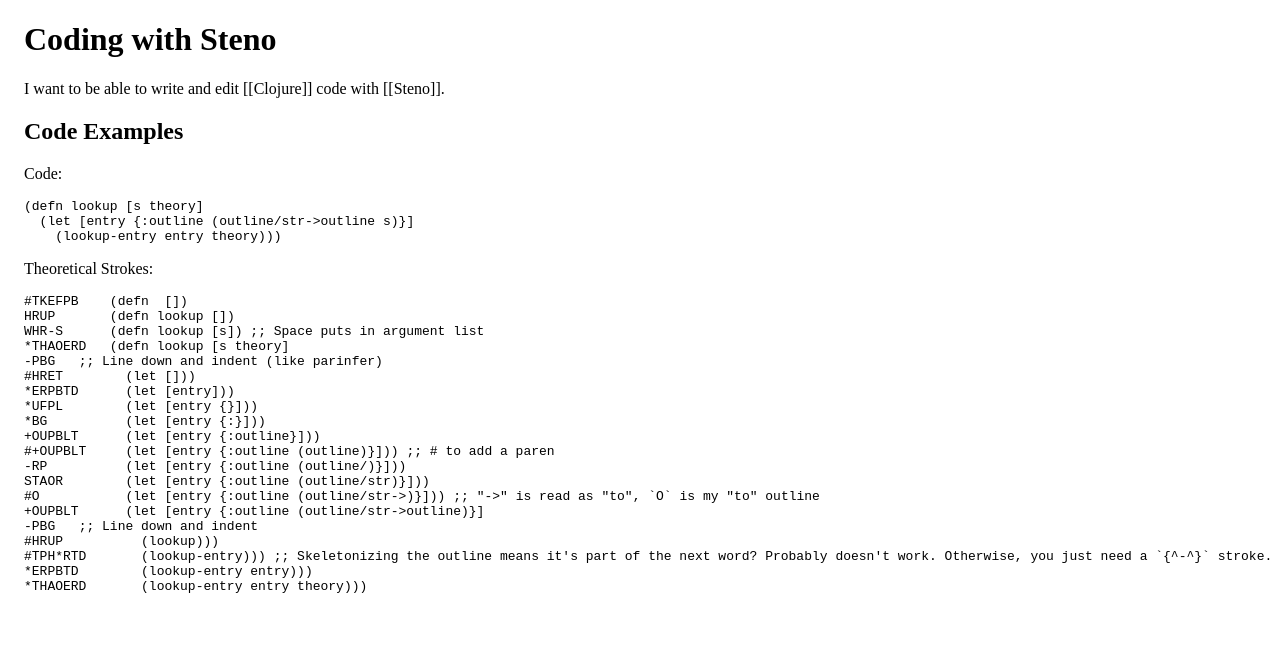
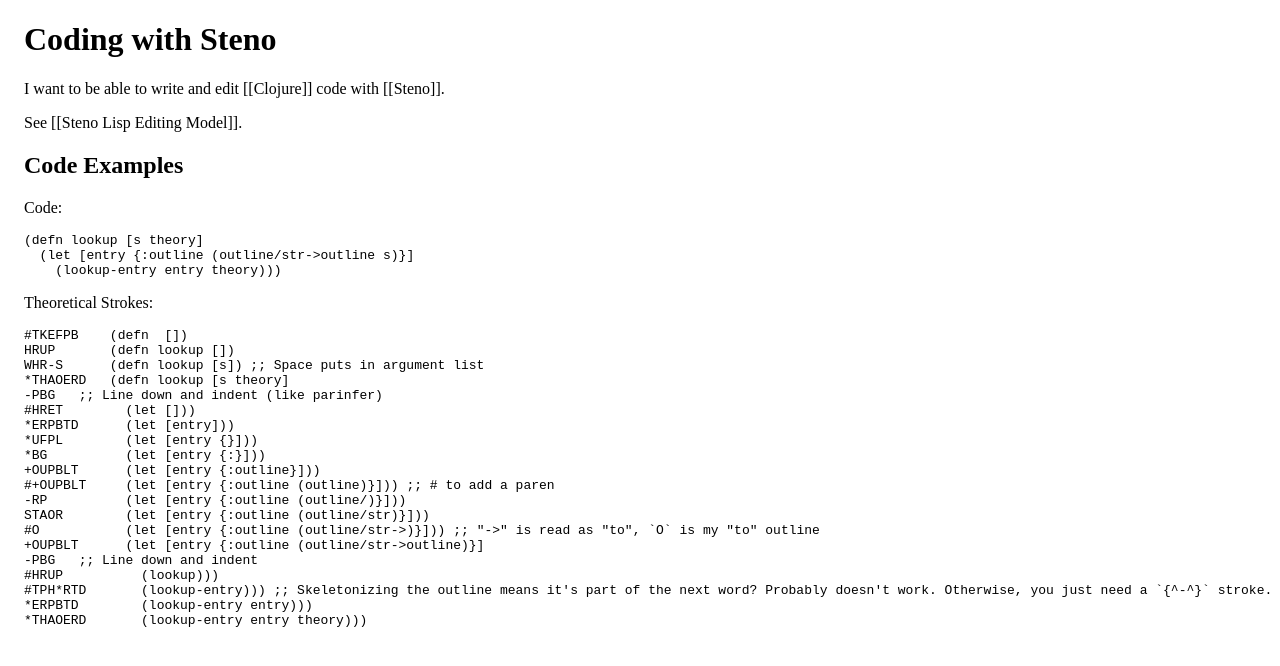
Before and after one commit to Grahp/Website, a Jekyll site: the page built from pages/Coding With Steno.md, in a window 1280 px wide. Shown: the top 666 px of the page. Built offline with Jekyll 4.4.1, drawn with Linux system fonts in a browser that asks for light colours.

Commit message:
Link to steno lisp editing model in coding with steno page

```diff
--- a/pages/Coding With Steno.md
+++ b/pages/Coding With Steno.md
@@ -3,6 +3,8 @@
 title: Coding with Steno
 ---
 I want to be able to write and edit [[Clojure]] code with [[Steno]].
+
+See [[Steno Lisp Editing Model]].
 
 ## Code Examples
 
```
